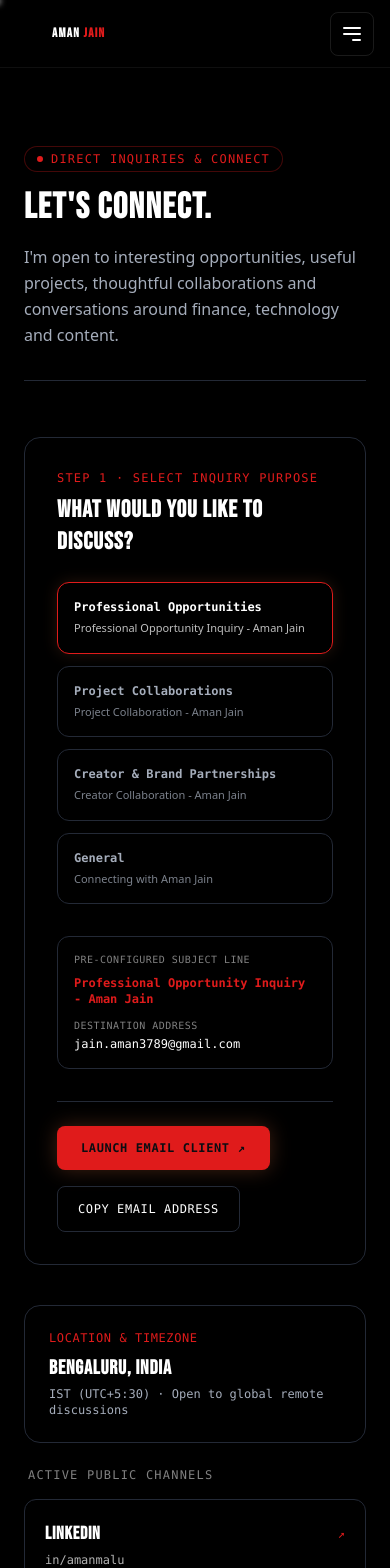
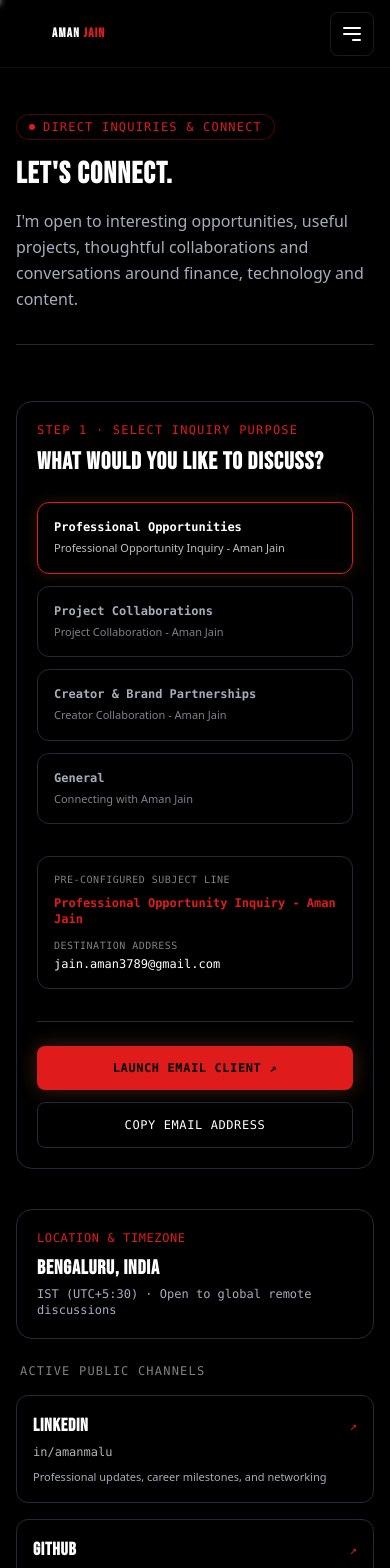
Before and after one commit to aman482006-beep/Oatish-webiste, a Next.js app: page /contact in a window 390 px wide. Shown: the top 1568 px of the page. Built offline with nearby package versions, Linux system fonts and the light colour scheme.

Commit message:
Improve responsive Contact page layout

```diff
--- a/src/app/contact/page.tsx
+++ b/src/app/contact/page.tsx
@@ -17,7 +17,7 @@ export default function ContactPage() {
     {
       label: "Project Collaborations",
       subject: "Project Collaboration - Aman Jain",
-      bodyTemplate: "Hi Aman,\n\nI saw your work in finance and tech (e.g. Market Monitor / Research Lab) and wanted to explore collaborating on...",
+      bodyTemplate: "Hi Aman,\n\nI saw your finance and technology work and wanted to explore collaborating on...",
     },
     {
       label: "Creator & Brand Partnerships",
@@ -70,7 +70,7 @@ export default function ContactPage() {
   ];
 
   return (
-    <div className="min-h-screen bg-[var(--tech-bg)] text-[var(--tech-text)] pt-36 pb-28 px-6 sm:px-12 lg:px-20">
+    <div className="min-h-screen bg-[var(--tech-bg)] text-[var(--tech-text)] pt-28 sm:pt-36 pb-20 sm:pb-28 px-4 sm:px-8 lg:px-20">
       <div className="max-w-5xl mx-auto">
         {/* Header */}
         <div className="mb-14 pb-8 border-b border-[#232936]">
@@ -78,7 +78,7 @@ export default function ContactPage() {
             <span className="w-1.5 h-1.5 rounded-full bg-[var(--tech-accent)]" />
             <span>DIRECT INQUIRIES & CONNECT</span>
           </div>
-          <h1 className="text-4xl sm:text-5xl lg:text-6xl font-bold font-display tracking-tight text-white mb-4">
+          <h1 className="text-3xl sm:text-5xl lg:text-6xl font-bold font-display tracking-tight text-white mb-4">
             Let&apos;s connect.
           </h1>
           <p className="text-[var(--tech-text-muted)] text-base sm:text-lg leading-relaxed font-sans max-w-2xl">
@@ -88,7 +88,7 @@ export default function ContactPage() {
 
         <div className="grid grid-cols-1 lg:grid-cols-3 gap-10">
           {/* Main Action Card: Categorized Email Dispatch */}
-          <div className="lg:col-span-2 p-8 sm:p-10 rounded-2xl bg-[var(--tech-card)] border border-[#232936] flex flex-col justify-between">
+          <div className="lg:col-span-2 p-5 sm:p-10 rounded-2xl bg-[var(--tech-card)] border border-[#232936] flex flex-col justify-between">
             <div>
               <div className="text-xs font-mono uppercase tracking-widest text-[var(--tech-accent)] mb-2">
                 STEP 1 · SELECT INQUIRY PURPOSE
@@ -118,14 +118,14 @@ export default function ContactPage() {
                 <div className="text-[10px] uppercase text-white/50 tracking-wider mb-2">Pre-configured Subject Line</div>
                 <div className="text-[var(--tech-accent)] font-semibold mb-3">{currentCategory.subject}</div>
                 <div className="text-[10px] uppercase text-white/50 tracking-wider mb-1">Destination Address</div>
-                <div className="text-white">jain.aman3789@gmail.com</div>
+                <div className="text-white break-all">jain.aman3789@gmail.com</div>
               </div>
             </div>
 
-            <div className="pt-6 border-t border-[#232936] flex flex-wrap items-center gap-4">
+            <div className="pt-6 border-t border-[#232936] flex flex-col sm:flex-row flex-wrap items-stretch sm:items-center gap-3 sm:gap-4">
               <a
                 href={mailtoHref}
-                className="px-6 py-3.5 rounded-lg bg-[var(--tech-accent)] text-[#0B0D12] font-mono text-xs uppercase tracking-wider font-bold hover:bg-[var(--tech-accent-hover)] transition-all shadow-[0_0_20px_rgba(255,133,71,0.25)] flex items-center gap-2"
+                className="w-full sm:w-fit justify-center px-5 sm:px-6 py-3.5 min-h-11 rounded-lg bg-[var(--tech-accent)] text-[#000000] font-mono text-xs uppercase tracking-wider font-bold hover:bg-[var(--tech-accent-hover)] transition-all shadow-[0_0_20px_rgba(255,133,71,0.25)] flex items-center gap-2"
               >
                 <span>Launch Email Client</span>
                 <span className="font-bold">↗</span>
@@ -133,7 +133,7 @@ export default function ContactPage() {
 
               <button
                 onClick={copyEmail}
-                className="px-5 py-3.5 rounded-lg border border-[#232936] text-white hover:border-white/30 font-mono text-xs uppercase tracking-wider transition-all cursor-pointer flex items-center gap-2"
+                className="w-full sm:w-fit justify-center px-5 py-3.5 min-h-11 rounded-lg border border-[#232936] text-white hover:border-white/30 font-mono text-xs uppercase tracking-wider transition-all cursor-pointer flex items-center gap-2"
               >
                 <span>{copied ? "Copied to Clipboard!" : "Copy Email Address"}</span>
               </button>
@@ -142,7 +142,7 @@ export default function ContactPage() {
 
           {/* Social Channels & Fast Direct Info */}
           <div className="space-y-4">
-            <div className="p-6 rounded-2xl bg-[var(--tech-card)] border border-[#232936]">
+            <div className="p-5 sm:p-6 rounded-2xl bg-[var(--tech-card)] border border-[#232936]">
               <div className="text-xs font-mono uppercase tracking-wider text-[var(--tech-accent)] mb-2">LOCATION & TIMEZONE</div>
               <div className="text-white font-bold font-display text-xl mb-1">Bengaluru, India</div>
               <div className="text-xs font-mono text-[var(--tech-text-muted)]">IST (UTC+5:30) · Open to global remote discussions</div>
@@ -158,7 +158,7 @@ export default function ContactPage() {
                 href={s.url}
                 target="_blank"
                 rel="noopener noreferrer"
-                className="p-5 rounded-xl bg-[var(--tech-card)] border border-[#232936] hover:border-[var(--tech-accent)]/50 transition-all flex flex-col justify-between group block"
+                className="p-4 sm:p-5 rounded-xl bg-[var(--tech-card)] border border-[#232936] hover:border-[var(--tech-accent)]/50 transition-all flex flex-col justify-between group block"
               >
                 <div className="flex items-center justify-between mb-1">
                   <span className="font-bold font-display text-lg text-white group-hover:text-[var(--tech-accent)] transition-colors">
@@ -166,7 +166,7 @@ export default function ContactPage() {
                   </span>
                   <span className="text-xs font-mono text-[var(--tech-accent)]">↗</span>
                 </div>
-                <div className="text-xs font-mono text-white/70 mb-2">{s.handle}</div>
+                <div className="text-xs font-mono text-white/70 mb-2 break-words">{s.handle}</div>
                 <div className="text-[11px] text-[var(--tech-text-muted)] font-sans">{s.description}</div>
               </a>
             ))}
```
